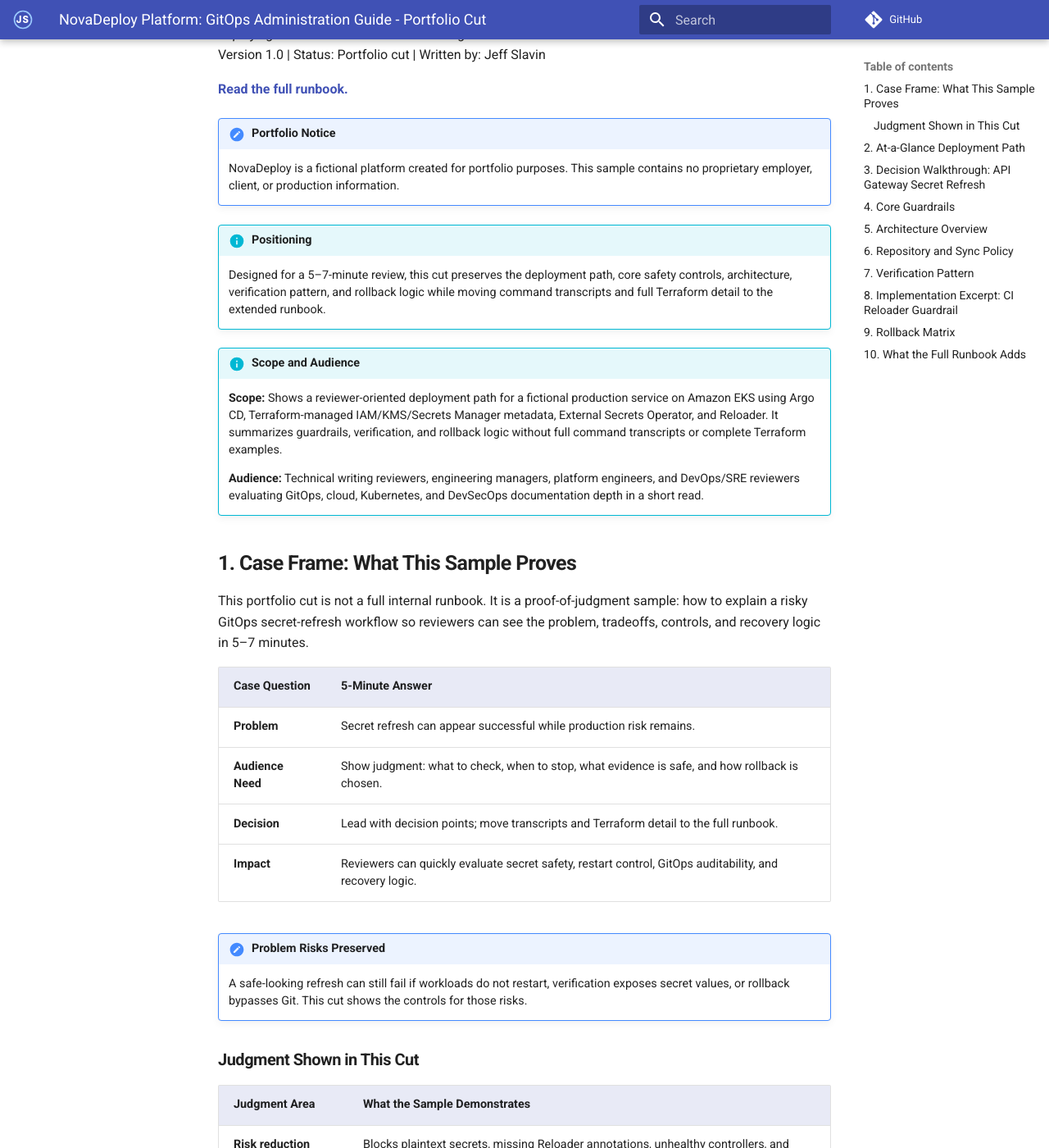
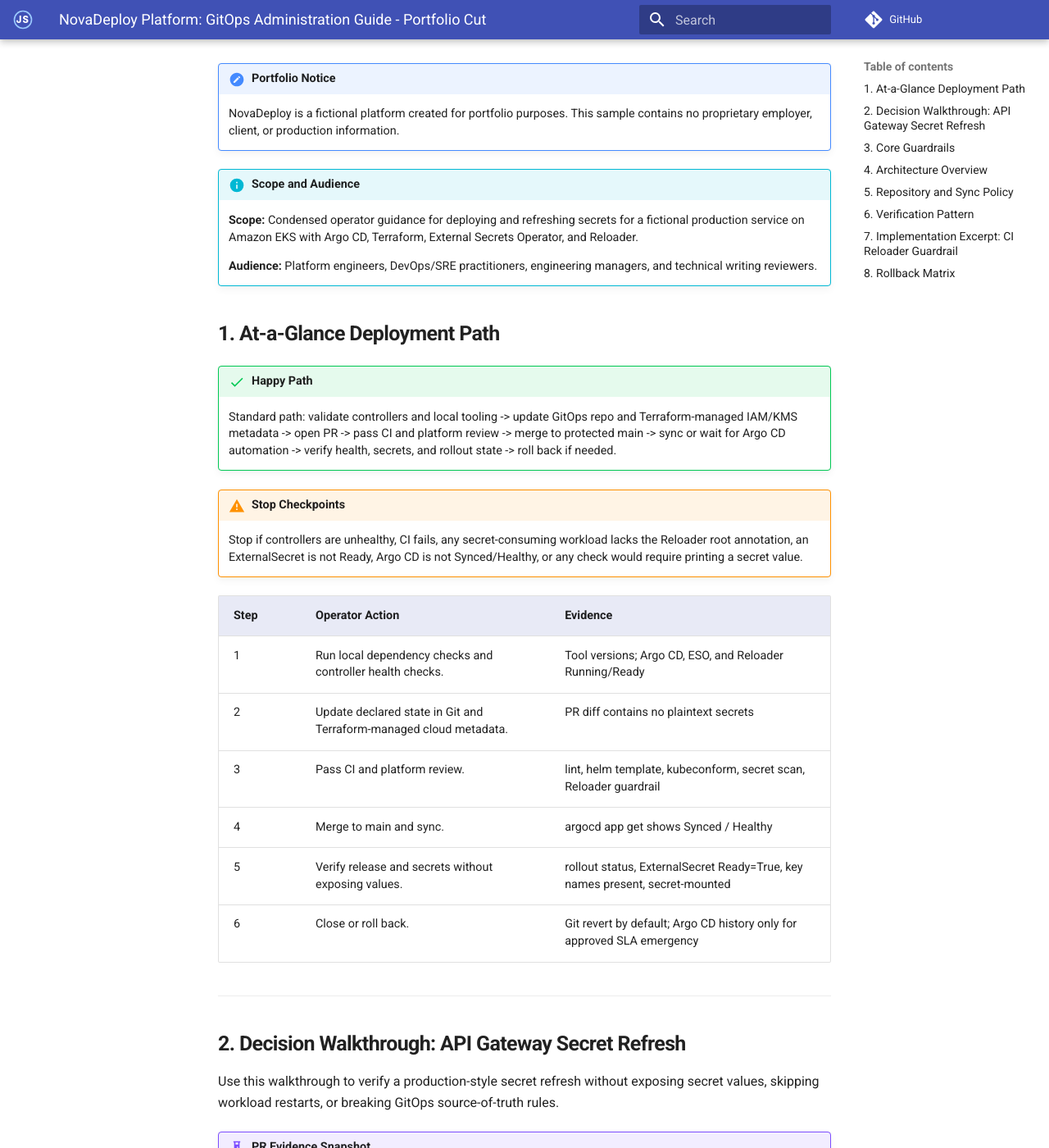
Before and after one commit to jslavin-docs/jslavin-docs.github.io, an MkDocs documentation site: the page built from docs/writing-samples/novadeploy-gitops-admin-guide-portfolio-cut.md, in a window 1280 px wide and 1400 px high, scrolled down 346 px. Shown: the whole window at 82% size. Built offline with MkDocs 1.6.1 and Material for MkDocs 9.7.7, drawn with Linux system fonts in a browser that asks for light colours; comment, search, counter and statistics services are not loaded; some of the changed text lies outside the part shown.

Commit message:
Refine NovaDeploy portfolio cut

````diff
--- a/docs/writing-samples/novadeploy-gitops-admin-guide-portfolio-cut.md
+++ b/docs/writing-samples/novadeploy-gitops-admin-guide-portfolio-cut.md
@@ -3,8 +3,6 @@ description: "Concise portfolio cut of a fictional NovaDeploy GitOps administrat
 ---
 
 # NovaDeploy Platform: GitOps Administration Guide - Portfolio Cut
-
-This portfolio cut highlights the deployment path, safety controls, verification pattern, and rollback logic without requiring a long runbook read.
 
 *Deploying Services to Amazon EKS with Argo CD*
 Version 1.0 | Status: Portfolio cut | Written by: Jeff Slavin
@@ -14,40 +12,12 @@ Version 1.0 | Status: Portfolio cut | Written by: Jeff Slavin
 !!! note "Portfolio Notice"
     NovaDeploy is a fictional platform created for portfolio purposes. This sample contains no proprietary employer, client, or production information.
 
-!!! info "Positioning"
-    Designed for a 5–7-minute review, this cut preserves the deployment path, core safety controls, architecture, verification pattern, and rollback logic while moving command transcripts and full Terraform detail to the extended runbook.
+!!! info "Scope and Audience"
+    **Scope:** Condensed operator guidance for deploying and refreshing secrets for a fictional production service on Amazon EKS with Argo CD, Terraform, External Secrets Operator, and Reloader.
 
-!!! info "Scope and Audience"
-    **Scope:** Shows a reviewer-oriented deployment path for a fictional production service on Amazon EKS using Argo CD, Terraform-managed IAM/KMS/Secrets Manager metadata, External Secrets Operator, and Reloader. It summarizes guardrails, verification, and rollback logic without full command transcripts or complete Terraform examples.
+    **Audience:** Platform engineers, DevOps/SRE practitioners, engineering managers, and technical writing reviewers.
 
-    **Audience:** Technical writing reviewers, engineering managers, platform engineers, and DevOps/SRE reviewers evaluating GitOps, cloud, Kubernetes, and DevSecOps documentation depth in a short read.
-
-## 1. Case Frame: What This Sample Proves
-
-This portfolio cut is not a full internal runbook. It is a proof-of-judgment sample: how to explain a risky GitOps secret-refresh workflow so reviewers can see the problem, tradeoffs, controls, and recovery logic in 5–7 minutes.
-
-| Case Question | 5-Minute Answer |
-| --- | --- |
-| **Problem** | Secret refresh can appear successful while production risk remains. |
-| **Audience Need** | Show judgment: what to check, when to stop, what evidence is safe, and how rollback is chosen. |
-| **Decision** | Lead with decision points; move transcripts and Terraform detail to the full runbook. |
-| **Impact** | Reviewers can quickly evaluate secret safety, restart control, GitOps auditability, and recovery logic. |
-
-!!! note "Problem Risks Preserved"
-    A safe-looking refresh can still fail if workloads do not restart, verification exposes secret values, or rollback bypasses Git. This cut shows the controls for those risks.
-
-### Judgment Shown in This Cut
-
-| Judgment Area | What the Sample Demonstrates |
-| --- | --- |
-| **Risk reduction** | Blocks plaintext secrets, missing Reloader annotations, unhealthy controllers, and unsafe rollback paths before production. |
-| **Tradeoff management** | Keeps the portfolio version short while preserving the deployment path, safety gates, verification pattern, and rollback logic. |
-| **Operator empathy** | Gives operators concrete pass/fail evidence without asking them to expose secret values or infer rollback strategy under pressure. |
-| **GitOps discipline** | Treats Git revert as the default recovery path and limits Argo CD history rollback to approved SLA emergencies. |
-
----
-
-## 2. At-a-Glance Deployment Path
+## 1. At-a-Glance Deployment Path
 
 !!! success "Happy Path"
     Standard path: validate controllers and local tooling -&gt; update GitOps repo and Terraform-managed IAM/KMS metadata -&gt; open PR -&gt; pass CI and platform review -&gt; merge to protected main -&gt; sync or wait for Argo CD automation -&gt; verify health, secrets, and rollout state -&gt; roll back if needed.
@@ -66,9 +36,9 @@ This portfolio cut is not a full internal runbook. It is a proof-of-judgment sam
 
 ---
 
-## 3. Decision Walkthrough: API Gateway Secret Refresh
+## 2. Decision Walkthrough: API Gateway Secret Refresh
 
-This walkthrough shows the judgment behind one production-style change: prove the refresh is safe without exposing secret values, skipping workload restarts, or breaking GitOps source-of-truth rules.
+Use this walkthrough to verify a production-style secret refresh without exposing secret values, skipping workload restarts, or breaking GitOps source-of-truth rules.
 
 !!! example "PR Evidence Snapshot"
     - `PR #1842` updates chart, production values, and ExternalSecret.
@@ -89,9 +59,9 @@ This walkthrough shows the judgment behind one production-style change: prove th
 
 ---
 
-## 4. Core Guardrails
+## 3. Core Guardrails
 
-These are the controls a reviewer should remember. The full runbook expands them with command transcripts, Terraform snippets, and emergency procedures.
+Apply these controls throughout deployment, verification, and recovery. The full runbook expands them with command transcripts, Terraform snippets, and emergency procedures.
 
 | Control | Rule | Why It Matters |
 | --- | --- | --- |
@@ -105,7 +75,7 @@ These are the controls a reviewer should remember. The full runbook expands them
 
 ---
 
-## 5. Architecture Overview
+## 4. Architecture Overview
 
 The design separates responsibilities: Git declares cluster state, Terraform declares cloud control-plane resources, AWS Secrets Manager stores values, and ESO syncs Kubernetes Secret objects. Reloader detects Secret changes and patches workload Pod template metadata through the EKS API so native workload controllers perform the rolling restart.
 
@@ -220,7 +190,7 @@ syncPolicy:
 
 ---
 
-## 7. Verification Pattern
+## 6. Verification Pattern
 
 After every sync, validate health, rollout state, ExternalSecret readiness, Kubernetes Secret existence, expected key names, mount success, and Reloader state. Never decode, print, paste, or ticket secret values.
 
@@ -248,9 +218,9 @@ kubectl get secret <service>-app-secrets -n <namespace> \
 
 ---
 
-## 8. Implementation Excerpt: CI Reloader Guardrail
+## 7. Implementation Excerpt: CI Reloader Guardrail
 
-This excerpt is the strongest technical control to preserve: it turns a platform rule into an automated PR failure. The full runbook includes the longer ServiceAccount, SecretStore, IAM, KMS, and rotation examples.
+This CI check turns the Reloader annotation requirement into an automated PR failure. The full runbook includes the longer ServiceAccount, SecretStore, IAM, KMS, and rotation examples.
 
 ```bash
 set -euo pipefail
@@ -294,11 +264,11 @@ if missing:
 PY
 ```
 
-The guardrail is intentionally narrow: it checks rendered Deployments, StatefulSets, and DaemonSets for secret references and fails the build when root workload metadata lacks `reloader.stakater.com/auto: "true"`. That keeps the cut focused on judgment while showing executable depth.
+The guardrail is intentionally narrow: it checks rendered Deployments, StatefulSets, and DaemonSets for secret references and fails the build when root workload metadata lacks `reloader.stakater.com/auto: "true"`. It detects a missing restart control without attempting to validate the full secret lifecycle.
 
 ---
 
-## 9. Rollback Matrix
+## 8. Rollback Matrix
 
 !!! warning "Rollback Principle"
     Git revert is the default because it keeps Git as the source of truth and leaves a clean audit trail. Argo CD history rollback is break-glass only and must be followed by a Git revert within 24 hours.
@@ -311,19 +281,3 @@ The guardrail is intentionally narrow: it checks rendered Deployments, StatefulS
 | GitHub or CI outage blocks revert | Argo CD history rollback | Use the last-good Argo CD revision, document evidence, and complete Git revert when Git/CI returns. |
 | Secret value misconfiguration | Secrets Manager rollback + ESO re-sync | Roll back through the approved secret process. Use Git revert only for SecretStore, ExternalSecret, IAM, KMS, or rotation-config changes. |
 | Cluster unreachable | Infrastructure troubleshooting | Do not use Argo CD. Troubleshoot EKS control plane, networking, IAM, and node health first. |
-
----
-
-## 10. What the Full Runbook Adds
-
-- Full Reloader bash + Python guardrail script with CI/pre-commit placement
-
-- Expanded Terraform examples for workload role, ESO reader role, KMS key policy, and rotation resources
-
-- Detailed cluster health, RBAC, KMS, and rotation-readiness checks
-
-- Approved secret-seeding workflow and non-secret evidence checklist
-
-- Full Argo CD sync-window override and App of Apps emergency rollback sequence
-
-- [Access the full runbook](novadeploy-gitops-admin-guide-full-version.md)
````
Also changed, not shown: other parts of docs/writing-samples/novadeploy-gitops-admin-guide-portfolio-cut.md (+1 -1 lines), docs/portfolio.md (+1 -1 lines).
